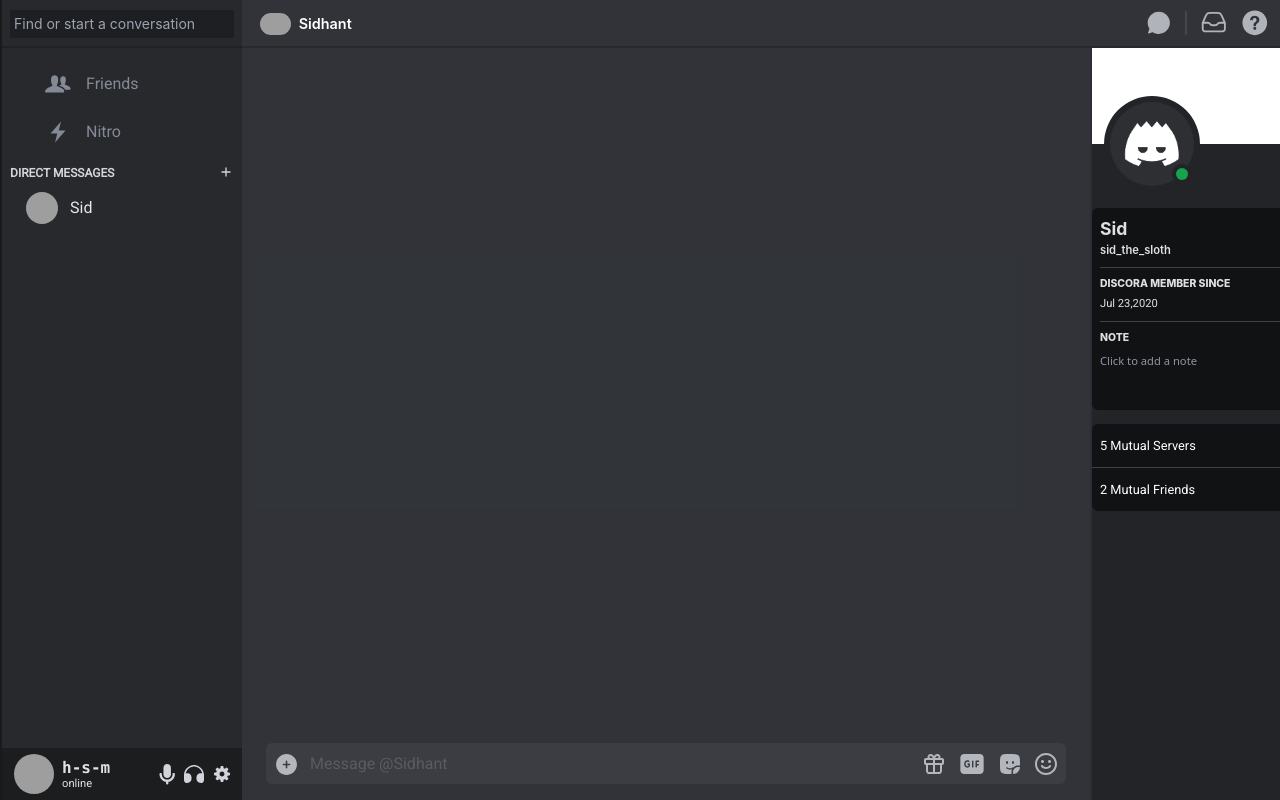
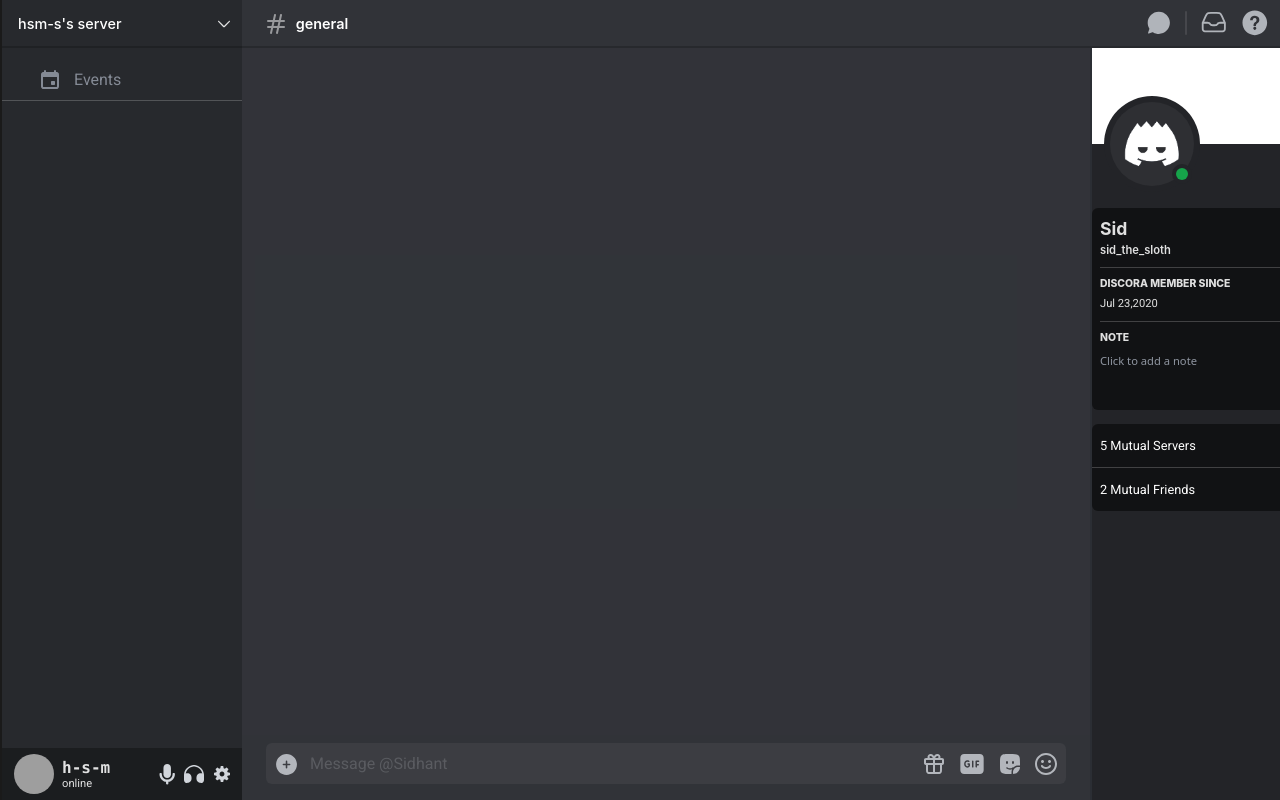
Before and after one commit to H-SM/Discora, a React (Vite) app in the folder client/: page / in a window 1280 px wide. Shown: the top 800 px of the page. Built offline with nearby package versions, Linux system fonts and the light colour scheme; grey boxes are pictures that could not be loaded.

Commit message:
feat: server view's voer top nav and user navigation

```diff
--- a/client/src/components/UserChat/UserSideNav.jsx
+++ b/client/src/components/UserChat/UserSideNav.jsx
@@ -1,11 +1,11 @@
 import React from 'react'
-import FriendsSecUser from './FriendsSecUser'
+import UsersLeftSecUser from './UsersLeftSecUser'
 import ProfileSecUser from './ProfileSecUser'
 
 const UserSideNav = () => {
   return (
     <div className='w-[15rem] h-full bg-[#27292d] flex flex-col items-center justify-between '>
-        <FriendsSecUser/>
+        <UsersLeftSecUser/>
         <ProfileSecUser/>
     </div>
   )
--- a/client/src/components/UserChat/UserTopNav.jsx
+++ b/client/src/components/UserChat/UserTopNav.jsx
@@ -5,16 +5,22 @@
     <div className='bg-[#313338] h-[3rem] flex flex-row justify-between  border-b-2 border-black/20'>
         <div className='h-[3rem] flex flex-row'>
         <div className='w-[15rem] bg-black/20 flex justify-center items-center'>
-            <input className='w-[14rem] h-[1.8rem] px-1 py-[0.175rem] rounded-sm text-[0.875rem] outline-none bg-[#1e1f22] mx-2' placeholder='Find or start a conversation'/>
+            {true ?
+            <div className='w-[15rem] h-full px-3 flex justify-between items-center'>
+                <p className='font-medium text-white text-[0.9rem] pl-1'>hsm-s's server</p>
+                <svg viewBox="0 -4.5 20 20" className='w-3 h-3' version="1.1" xmlns="http://www.w3.org/2000/svg" xmlns:xlink="http://www.w3.org/1999/xlink" fill="currentColor"><g id="SVGRepo_bgCarrier" stroke-width="0"></g><g id="SVGRepo_tracerCarrier" stroke-linecap="round" stroke-linejoin="round"></g><g id="SVGRepo_iconCarrier"> <title>arrow_down [#338]</title> <desc>Created with Sketch.</desc> <defs> </defs> <g id="Page-1" stroke="none" stroke-width="1" fill="none" fill-rule="evenodd"> <g id="Dribbble-Light-Preview" transform="translate(-220.000000, -6684.000000)" fill="currentColor"> <g id="icons" transform="translate(56.000000, 160.000000)"> <path d="M164.292308,6524.36583 L164.292308,6524.36583 C163.902564,6524.77071 163.902564,6525.42619 164.292308,6525.83004 L172.555873,6534.39267 C173.33636,6535.20244 174.602528,6535.20244 175.383014,6534.39267 L183.70754,6525.76791 C184.093286,6525.36716 184.098283,6524.71997 183.717533,6524.31405 C183.328789,6523.89985 182.68821,6523.89467 182.29347,6524.30266 L174.676479,6532.19636 C174.285736,6532.60124 173.653152,6532.60124 173.262409,6532.19636 L165.705379,6524.36583 C165.315635,6523.96094 164.683051,6523.96094 164.292308,6524.36583" id="arrow_down-[#338]"> </path> </g> </g> </g> </g></svg>
+            </div>
+            :
+            <input className='w-[14rem] h-[1.8rem] px-1 py-[0.175rem] rounded-sm text-[0.875rem] outline-none bg-[#1e1f22] mx-2' placeholder='Find or start a conversation'/>}
         </div>
-        {true ?
+        {false ?
         <div className='w-full h-full flex items-center justify-start ml-2'>
             <div className='w-[7rem] h-full flex gap-1 items-center text-white/50 justify-center'>
             <img src='https://i.redd.it/3fc3wd5xwf171.png' alt="user_name_here" className='rounded-full w-[1.9rem]'/>
             <p className='text-[0.9rem] leading-[1.3rem] text-white font-semibold ml-1'>Sidhant</p>
             </div>
         </div>
-        :
+        : false ?
         <div className='w-full h-full flex items-center justify-start'>
             <div className='w-[7rem] h-full flex gap-1 items-center text-white/50 justify-center'>
             <svg fill="currentColor" viewBox="-3 0 32 32" version="1.1" xmlns="http://www.w3.org/2000/svg" width={"2rem"} height={"2rem"}><g id="SVGRepo_bgCarrier" stroke-width="0"></g><g id="SVGRepo_tracerCarrier" stroke-linecap="round" stroke-linejoin="round" ></g><g id="SVGRepo_iconCarrier"> <title>friend</title> <path d="M17.25 20.5c1.281 0.719 2 1.906 1.875 3.125-0.063 0.75-0.031 0.75-1 0.875-0.594 0.063-4.375 0.094-8.219 0.094-4.375 0-8.938-0.031-9.281-0.125-1.281-0.344-0.531-2.719 1.156-3.844 1.344-0.844 4.063-2.156 4.813-2.313 1.031-0.219 1.156-0.875 0-2.844-0.25-0.469-0.531-1.813-0.563-3.25-0.031-2.313 0.375-3.875 2.406-4.656 0.375-0.125 0.813-0.188 1.219-0.188 1.344 0 2.594 0.75 3.125 1.844 0.719 1.469 0.375 5.313-0.375 6.719-0.906 1.594-0.813 2.094 0.188 2.344 0.625 0.156 2.688 1.125 4.656 2.219zM24.094 18.531c1 0.531 1.563 1.5 1.469 2.438-0.031 0.563-0.031 0.594-0.781 0.688-0.375 0.063-2.344 0.094-4.656 0.094-0.406-0.969-1.188-1.844-2.25-2.406-1.219-0.688-2.656-1.406-3.75-1.875 0.719-0.344 1.344-0.625 1.625-0.688 0.781-0.188 0.875-0.625 0-2.188-0.219-0.375-0.469-1.438-0.5-2.563-0.031-1.813 0.375-3.063 1.938-3.656 0.313-0.094 0.656-0.156 0.969-0.156 1.031 0 2 0.563 2.406 1.438 0.531 1.156 0.281 4.156-0.281 5.281-0.688 1.25-0.625 1.625 0.156 1.813 0.5 0.125 2.094 0.906 3.656 1.781z"></path> </g></svg>
@@ -37,6 +43,13 @@
                 <button className='px-2 rounded-md bg-green-700 font-semibold'>Add Friend</button>
             </div>
         </div>
+        :
+        <div className='w-full h-full flex items-center justify-start ml-2'>
+            <div className='w-[7rem] h-full flex gap-1 items-center text-white justify-center'>
+            <div className='opacity-50'><svg viewBox="0 0 24 24" className="w-6 h-6" fill="none" xmlns="http://www.w3.org/2000/svg" stroke="currentColor"><g id="SVGRepo_bgCarrier" stroke-width="0"></g><g id="SVGRepo_tracerCarrier" stroke-linecap="round" stroke-linejoin="round"></g><g id="SVGRepo_iconCarrier"> <path d="M13 21L17 3" stroke="currentColor" stroke-width="2" stroke-linecap="round" stroke-linejoin="round"></path> <path d="M7 21L11 3" stroke="currentColor" stroke-width="2" stroke-linecap="round" stroke-linejoin="round"></path> <path d="M20 9L4 9" stroke="currentColor" stroke-width="2" stroke-linecap="round" stroke-linejoin="round"></path> <path d="M4 15L20 15" stroke="currentColor" stroke-width="2" stroke-linecap="round" stroke-linejoin="round"></path> </g></svg></div>
+            <p className='text-[0.9rem] leading-[1.3rem] text-white font-semibold ml-1'>general</p>
+            </div>
+        </div>
         }
         </div>
         <div className='w-[10rem] flex flex-row justify-end items-center gap-3 mx-3 text-gray-300/80'>
--- a/client/src/components/UserChat/FriendsSecUser.jsx
+++ b/client/src/components/UserChat/UsersLeftSecUser.jsx
@@ -1,9 +1,21 @@
 import React from 'react'
 import FriendListUser from './FriendListUser'
 
-const FriendsSecUser = () => {
+const UsersLeftSecUser = () => {
   return (
+
     <div className='flex flex-col justify-start items-center gap-2 w-full overflow-y-auto overflow-x-hidden h-[86.2vh] pt-4'>
+      {true ?
+      <>
+        <div className='w-[31vh] h-fit flex justify-center items-center pb-1  border-white/20 border-b-[0.01rem]'>
+        <div className='w-full h-fit flex gap-3 items-center focus:text-white hover:text-white active:text-white text-gray-400/80 justify-start hover:bg-white/5 active:bg-white/10 focus:bg-white/10 px-[2rem] rounded-md hover:cursor-pointer py-1 mx-2'>
+        <svg viewBox="0 0 24 24" className="w-6 h-6" fill="none" xmlns="http://www.w3.org/2000/svg"><g id="SVGRepo_bgCarrier" stroke-width="0"></g><g id="SVGRepo_tracerCarrier" stroke-linecap="round" stroke-linejoin="round"></g><g id="SVGRepo_iconCarrier"><path fill-rule="evenodd" clip-rule="evenodd" d="M7 2a1 1 0 0 0-1 1v1.001c-.961.014-1.34.129-1.721.333a2.272 2.272 0 0 0-.945.945C3.116 5.686 3 6.09 3 7.205v10.59c0 1.114.116 1.519.334 1.926.218.407.538.727.945.945.407.218.811.334 1.926.334h11.59c1.114 0 1.519-.116 1.926-.334.407-.218.727-.538.945-.945.218-.407.334-.811.334-1.926V7.205c0-1.115-.116-1.519-.334-1.926a2.272 2.272 0 0 0-.945-.945C19.34 4.13 18.961 4.015 18 4V3a1 1 0 1 0-2 0v1H8V3a1 1 0 0 0-1-1zM5 9v8.795c0 .427.019.694.049.849.012.06.017.074.049.134a.275.275 0 0 0 .124.125c.06.031.073.036.134.048.155.03.422.049.849.049h11.59c.427 0 .694-.019.849-.049a.353.353 0 0 0 .134-.049.275.275 0 0 0 .125-.124.353.353 0 0 0 .048-.134c.03-.155.049-.422.049-.849L19.004 9H5zm8.75 4a.75.75 0 0 0-.75.75v2.5c0 .414.336.75.75.75h2.5a.75.75 0 0 0 .75-.75v-2.5a.75.75 0 0 0-.75-.75h-2.5z" fill="currentColor"></path></g></svg>
+            <p className='font-normal select-none font-roboto'>Events</p>
+        </div>
+        </div>
+      </>
+      :
+      <>
       <div className='w-[14rem] h-[2.5rem] flex gap-3 items-center focus:text-white active:text-white text-gray-400/80 justify-start hover:bg-white/5 active:bg-white/10 focus:bg-white/10 px-[2rem] rounded-md hover:cursor-pointer py-1'>
             <svg fill="currentColor" viewBox="-3 0 32 32" version="1.1" xmlns="http://www.w3.org/2000/svg" width={"2rem"} height={"2rem"}><g id="SVGRepo_bgCarrier" stroke-width="0"></g><g id="SVGRepo_tracerCarrier" stroke-linecap="round" stroke-linejoin="round" ></g><g id="SVGRepo_iconCarrier"> <title>friend</title> <path d="M17.25 20.5c1.281 0.719 2 1.906 1.875 3.125-0.063 0.75-0.031 0.75-1 0.875-0.594 0.063-4.375 0.094-8.219 0.094-4.375 0-8.938-0.031-9.281-0.125-1.281-0.344-0.531-2.719 1.156-3.844 1.344-0.844 4.063-2.156 4.813-2.313 1.031-0.219 1.156-0.875 0-2.844-0.25-0.469-0.531-1.813-0.563-3.25-0.031-2.313 0.375-3.875 2.406-4.656 0.375-0.125 0.813-0.188 1.219-0.188 1.344 0 2.594 0.75 3.125 1.844 0.719 1.469 0.375 5.313-0.375 6.719-0.906 1.594-0.813 2.094 0.188 2.344 0.625 0.156 2.688 1.125 4.656 2.219zM24.094 18.531c1 0.531 1.563 1.5 1.469 2.438-0.031 0.563-0.031 0.594-0.781 0.688-0.375 0.063-2.344 0.094-4.656 0.094-0.406-0.969-1.188-1.844-2.25-2.406-1.219-0.688-2.656-1.406-3.75-1.875 0.719-0.344 1.344-0.625 1.625-0.688 0.781-0.188 0.875-0.625 0-2.188-0.219-0.375-0.469-1.438-0.5-2.563-0.031-1.813 0.375-3.063 1.938-3.656 0.313-0.094 0.656-0.156 0.969-0.156 1.031 0 2 0.563 2.406 1.438 0.531 1.156 0.281 4.156-0.281 5.281-0.688 1.25-0.625 1.625 0.156 1.813 0.5 0.125 2.094 0.906 3.656 1.781z"></path> </g></svg>
             <p className='font-normal select-none font-roboto'>Friends</p>
@@ -20,8 +32,10 @@
       </button>
       </div>
       <FriendListUser/>
+      </>
+      }
     </div>
   )
 }
 
-export default FriendsSecUser
+export default UsersLeftSecUser
```
